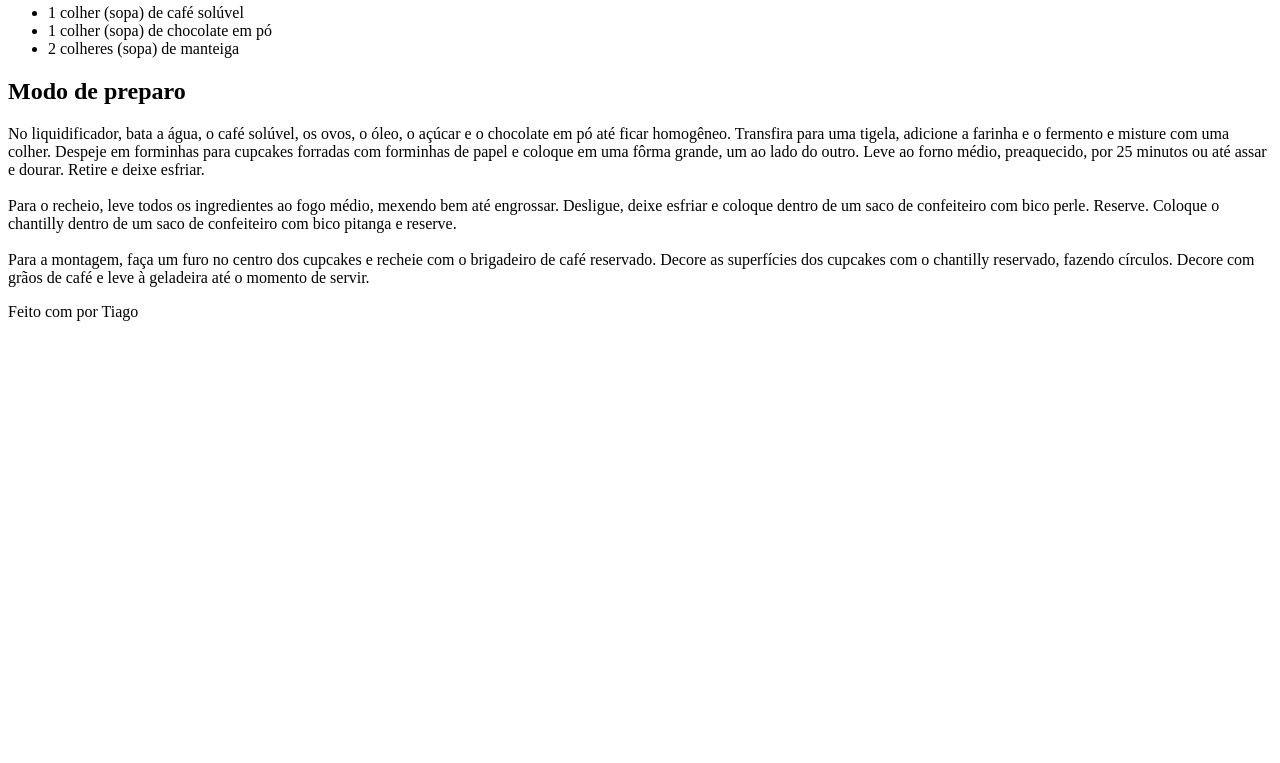
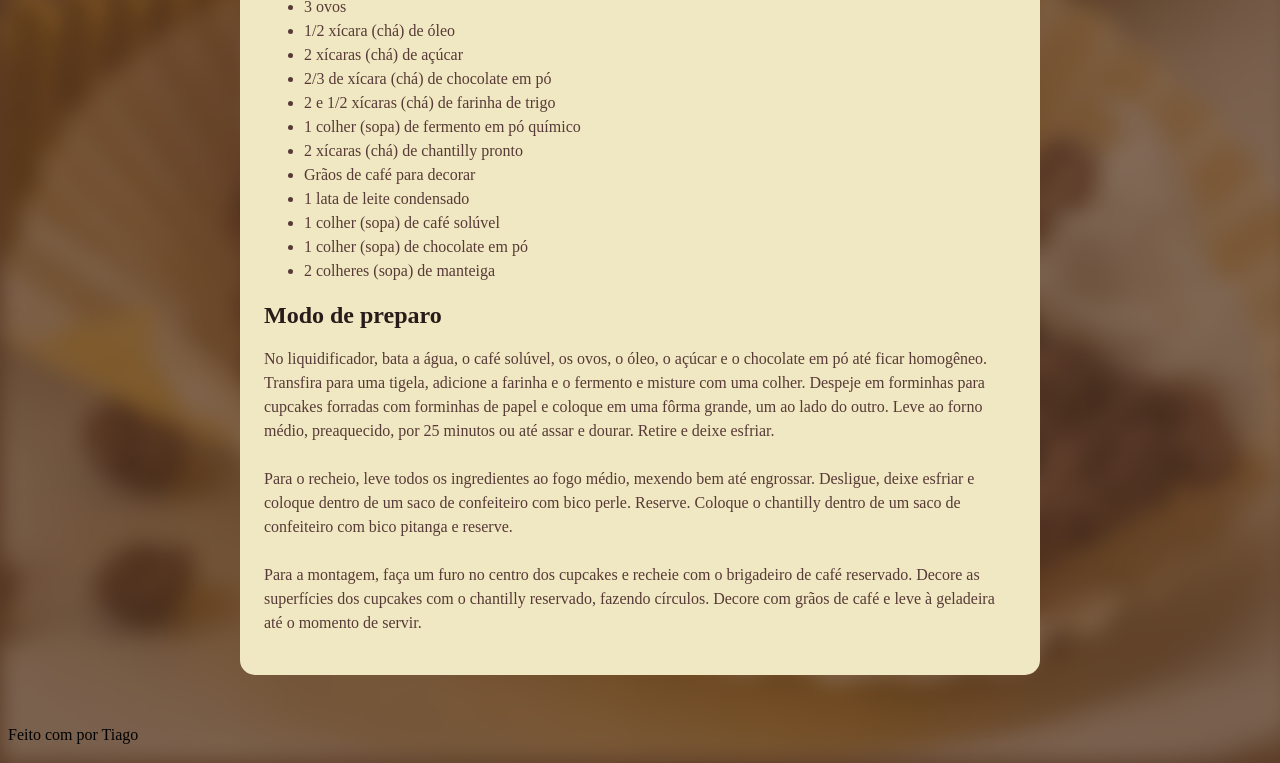
Before and after one commit to tigasads/ProjetosRocketSeat, a plain HTML site: page ProjetoReceita/index.html in a window 1280 px wide. Shown: the part 841-1604 px from the top of the page. Before the commit the page ends 1178 px from the top, so only its background shows below. Drawn offline with Linux system fonts and the light colour scheme; a web font is replaced by a local one.

Commit message:
Alterando as fontes

```diff
--- a/ProjetoReceita/index.html
+++ b/ProjetoReceita/index.html
@@ -5,6 +5,11 @@
     <meta name="viewport" content="width=device-width, initial-scale=1.0">
     <title>Receita</title>
     <link rel="stylesheet" href="style.css">
+
+    <link rel="preconnect" href="https://fonts.googleapis.com">
+    <link rel="preconnect" href="https://fonts.gstatic.com" crossorigin>
+    <link href="https://fonts.googleapis.com/css2?family=Alice&display=swap" rel="stylesheet">
+
 </head>
 <body>
     <div id="page">
@@ -22,7 +27,7 @@
         <div id="ingredientes">
 
 
-            <h2>ingredientes</h2>
+            <h2>Ingredientes</h2>
             <ul>
                 <li>1 e 1/2 xícara (chá) de água morna</li>
                 <li>1 colher (sopa) de café solúvel</li>
@@ -55,8 +60,9 @@
         </div>
 
     </div>
-    <footer>
+
+    <div id="rodape">
         <p>Feito com por Tiago</p>
-    </footer>
+    </div>
 </body>
 </html>
--- a/ProjetoReceita/style.css
+++ b/ProjetoReceita/style.css
@@ -0,0 +1,42 @@
+:root{
+    font-family: "Alice", serif;
+    font-weight: 400;
+    font-style: normal;
+
+    line-height: 150%;
+}
+
+h1{
+    line-height: 140%;
+    font-size: 40px;
+    color: #291B1A;
+}
+
+h2{
+    font-size: 24px;
+    color: #291B1A;
+}
+
+p{
+    font-size: 16px;
+}
+
+body{
+    background-image: url(assets/bg.png);
+    background-size: cover;
+}
+
+#page{
+    padding: 24px;
+    width: 800px;;
+    background-color: #F0E8C2;
+    border-radius: 15px;
+    margin: 48px auto;
+    box-sizing: border-box;
+
+    color: #573A37
+}
+
+#rodape{
+    margin: auto;
+}
```
